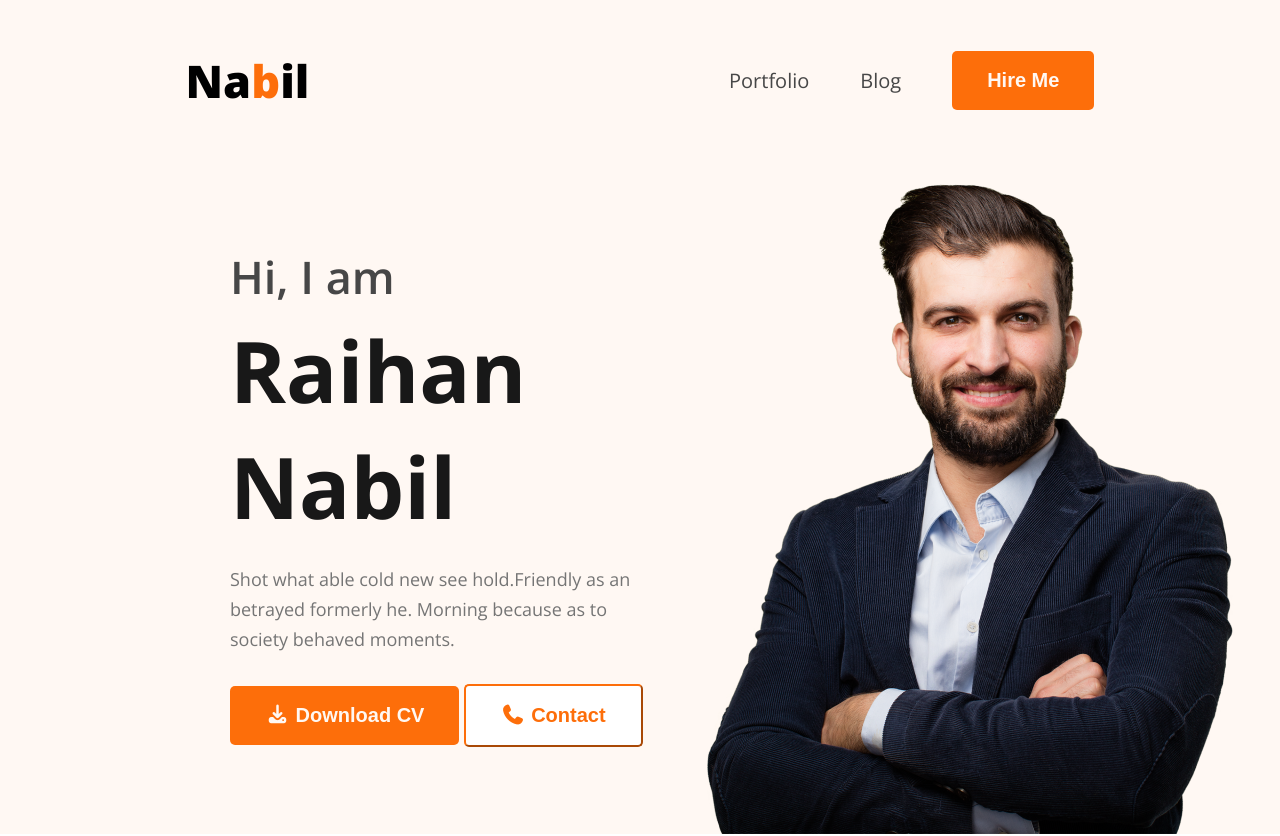
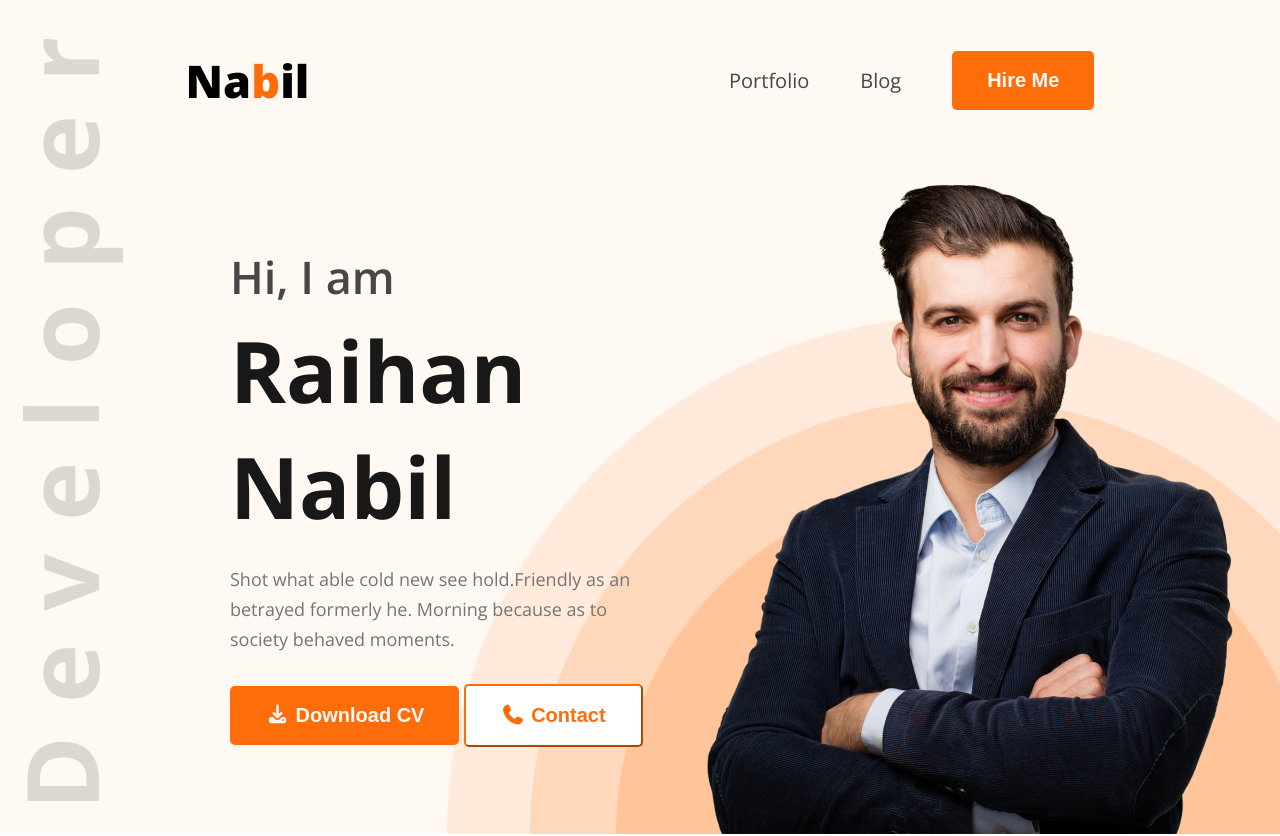
Before and after one commit to Nabilnn365/portfolio1, a plain HTML site: page index.html in a window 1280 px wide. Shown: the top 836 px of the page. Drawn offline with nearby package versions, Linux system fonts and the light colour scheme.

Commit message:
bug fixed

```diff
--- a/styles/style.css
+++ b/styles/style.css
@@ -18,7 +18,7 @@
 header{
   background-color: #FFF8F3;
   padding-top: 50px;
-  background:url(images/developer.png),url(images/header_bg.png), #FFF8F3;
+  background:url("../images/developer.png"),url("../images/header_bg.png"), #FFF8F3;
   background-position: 23px 38px, bottom right;
   background-repeat: no-repeat;
 
```
Also changed, not shown: images/Nabil.png (added).
